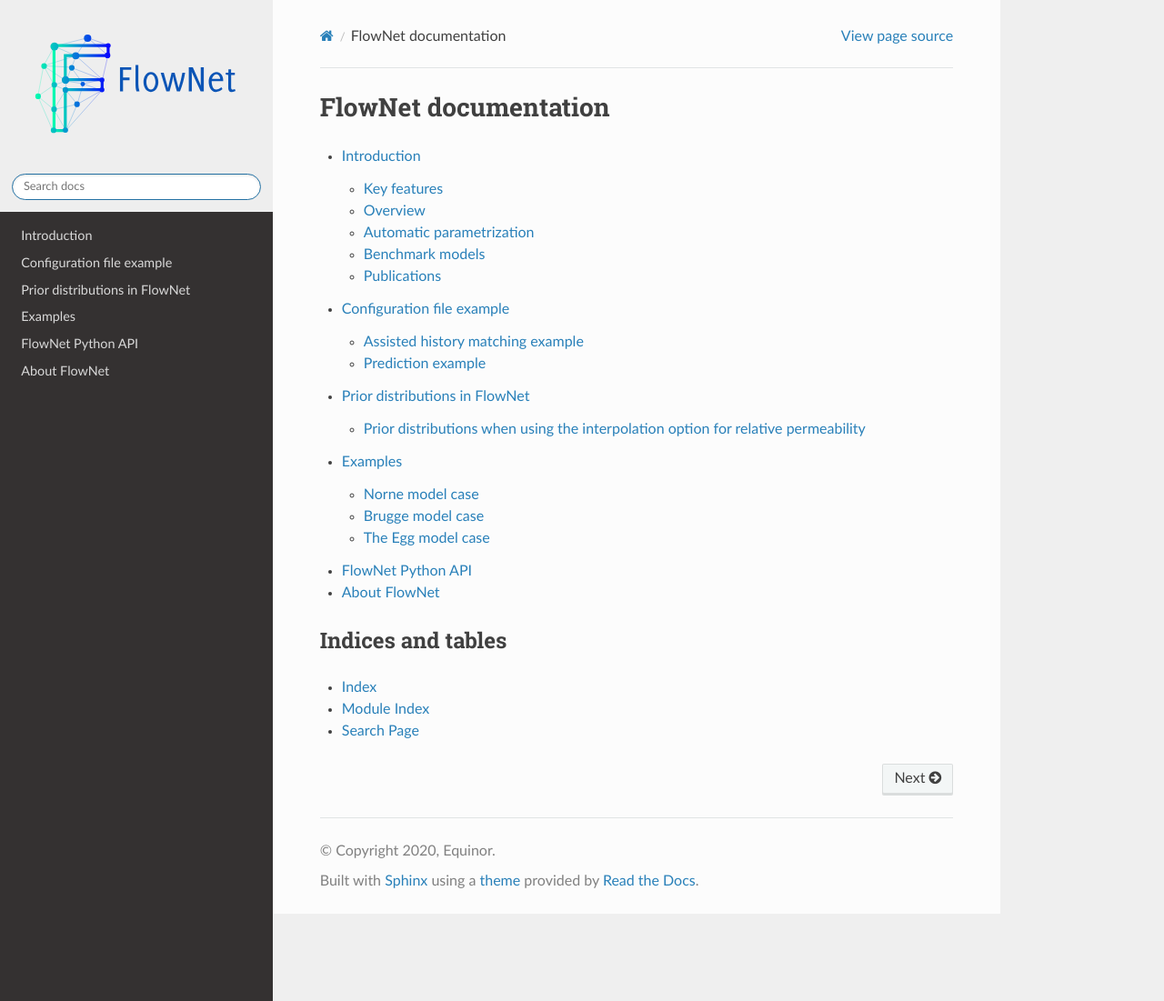
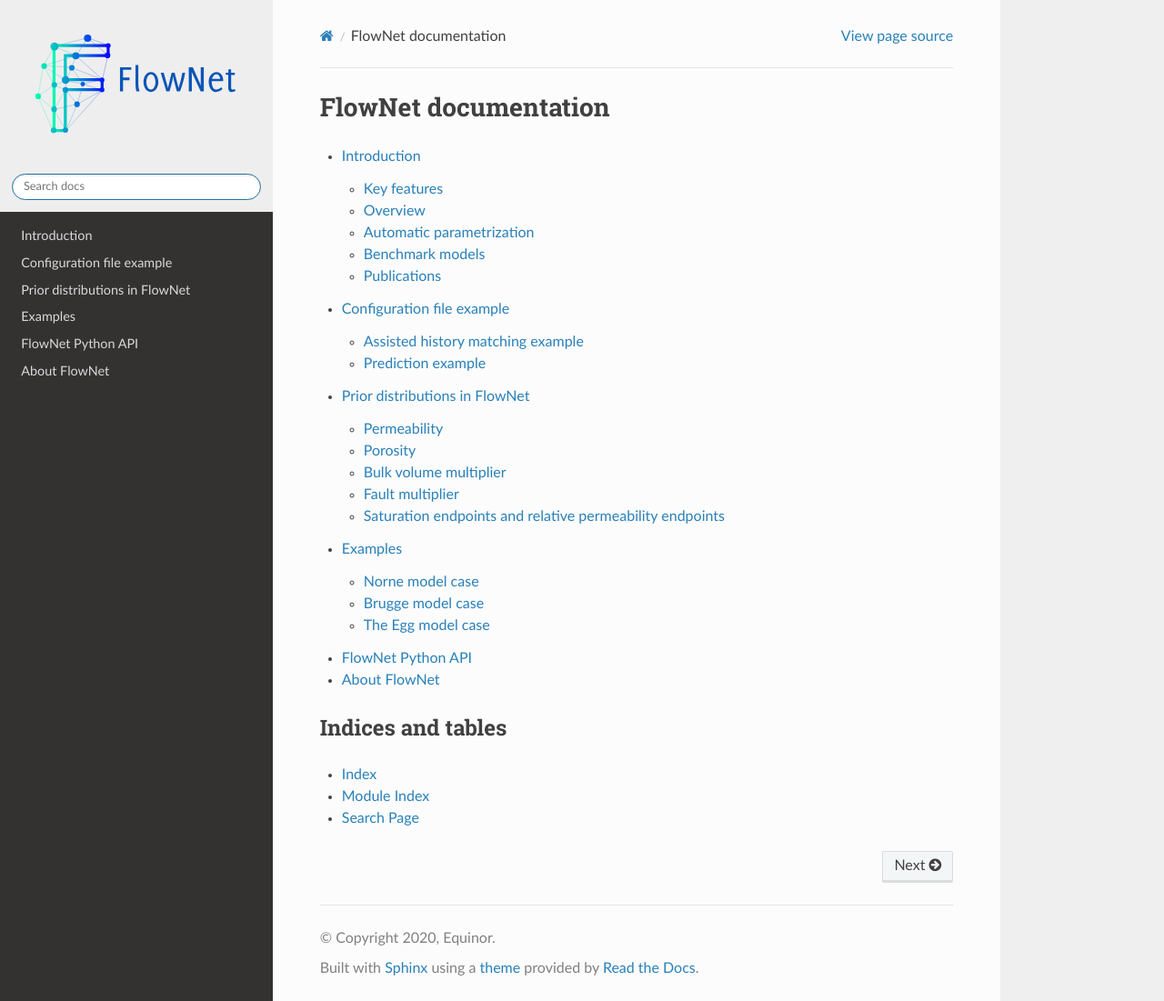
Before and after one commit to equinor/flownet, a Sphinx documentation site: the page built from docs/index.rst, in a window 1280 px wide and 1101 px high. Shown: the whole window at 91% size. Built offline with Sphinx 7.4.7 and the Read the Docs theme 2.0.0, drawn with Linux system fonts in a browser that asks for light colours.

Commit message:
Update parametrization.rst

```diff
--- a/docs/parametrization.rst
+++ b/docs/parametrization.rst
@@ -1,9 +1,21 @@
 Prior distributions in FlowNet
 ===========================================
 
-The different parameters to be tuned are defined in the FlowNet config yaml.
-All parameters needs an initial guess on what values they can take.
-This is referred to as the prior probability distribution.
+The different parameters to be tuned are defined in the **model_parameters**
+section of the FlowNet config yaml. At present, the model can be parameterized
+with the following parameters:
+
+* Permeability
+* Porosity
+* Bulk volume multiplier
+* Fault multiplier
+* Saturation endpoints and relative permeability endpoints
+* Datum pressures and contacts
+* Aquifer size (relative to the bulk volume in the model)
+
+
+All parameters need an initial guess
+on what values they can take. This is referred to as the prior probability distribution.
 
 The following keys are available for defining the different prior distributions
 
@@ -67,8 +79,66 @@
 
 
 
-Prior distributions when using the interpolation option for relative permeability
----------------------------------------------------------------------------------
+Permeability
+------------
+
+
+
+Porosity
+--------
+
+
+
+Bulk volume multiplier
+----------------------
+
+
+Fault multiplier
+----------------
+
+
+Saturation endpoints and relative permeability endpoints
+--------------------------------------------------------
+
+FlowNet uses `pyscal <https://github.com/equinor/pyscal>`_ for generating relative permeability input curves for Flow.
+For detailed documentation on pyscal, read the `pyscal documentation <https://equinor.github.io/pyscal>`_. This text
+will only describe how FlowNet uses pyscal.
+
+pyscal can parameterize curves using either Corey parameters or LET parameters.
+FlowNet only accepts Corey parameters as input at this point.
+
+
+The input related to relative permeability modelling has its own section in the config yaml file.
+
+
+flownet:
+  model_parameters:
+    relative_permeability:
+      scheme_.:
+      interpolate:
+      independent_interpolation:
+|      regions:
+        id:
+        swirr:
+        swl:
+        swcr:
+        sorw:
+        krwend:
+        kroend:
+        no:
+        now:
+        sorg:
+        sgcr:
+        ng:
+        nog:
+        krgend:
+          min:
+          mean:
+          max:
+          base:
+          stddev:
+          distribution:
+          low_optimistic:
 
 
 When using the interpolation option for relative permeability, some of the keywords above
```
